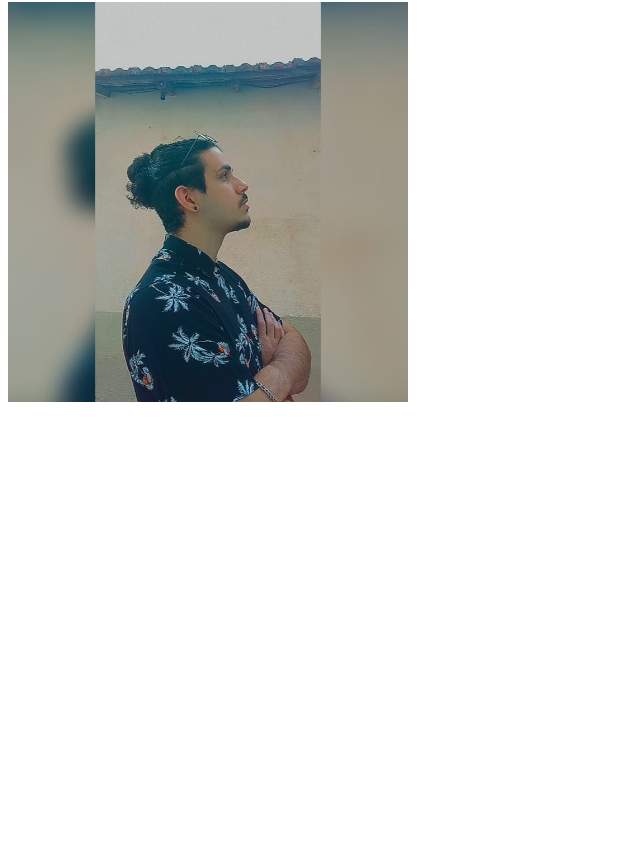
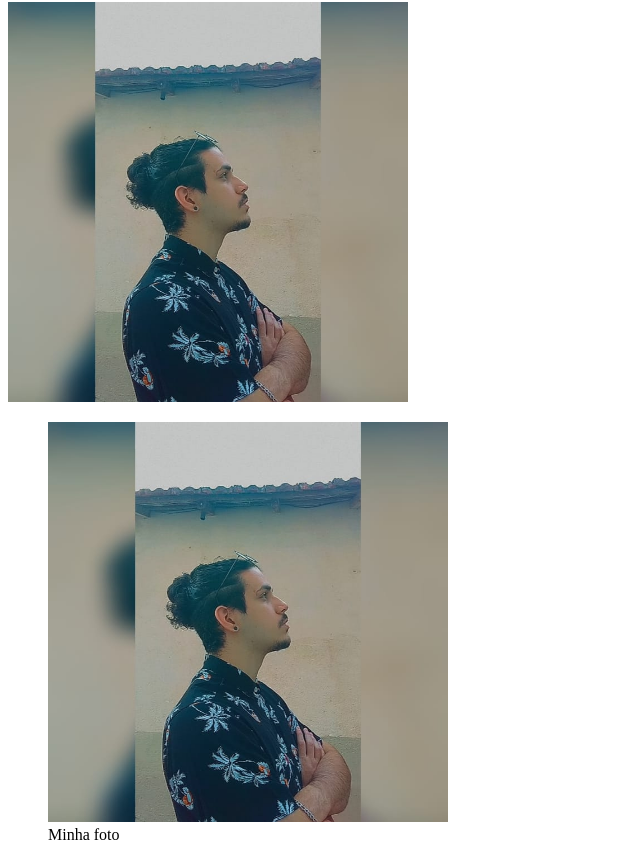
Before and after one commit to KaiqueCassal/Curso-HTML-02, a plain HTML site: page HTML/004-imagem/index.html in a window 1280 px wide. Shown: the part 78-938 px from the top of the page, without its empty margins (0-640 px from the left). Before the commit the page ends 800 px from the top, so only its background shows below. Drawn offline with Linux system fonts and the light colour scheme.

Commit message:
004
Figure e Figcaption.

```diff
--- a/HTML/004-imagem/index.html
+++ b/HTML/004-imagem/index.html
@@ -10,5 +10,10 @@
     <h1>Imagens</h1>
     <img src="img/kaiq.png" alt="minha foto" title="Minha Foto" width="400px">
     <!-- ../ caminho anterior-->
+    <br>
+    <figure>
+        <img src="img/kaiq.png" alt="minha foto" title="Minha Foto" width="400px">
+        <figcaption>Minha foto</figcaption>
+    </figure>
 </body>
 </html>
```
